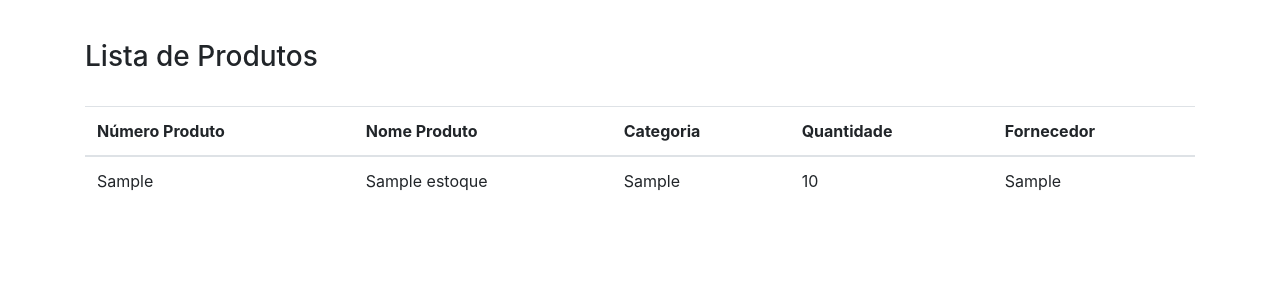
After one commit to Grazziano/Formulario, a PHP site: page /listarProdutos.php in a window 1280 px wide. The commit adds this page. Shown: the top 300 px of the page. Run offline with PHP 8.4, Linux system fonts and the light colour scheme; tables that the repository leaves empty or names only in its code hold one stand-in row (values such as "Sample post").

Commit message:
Listando os produtos

```diff
--- a/index.php
+++ b/index.php
@@ -6,6 +6,7 @@
     <meta name="viewport" content="width=device-width, initial-scale=1.0">
     <meta http-equiv="X-UA-Compatible" content="ie=edge">
     <title>Formulário de Cadastro</title>
+    <link rel="icon" href="img/icons8-google-forms-32.png">
     <link rel="stylesheet" href="css/bootstrap.css">
 
     <style type="text/css">
--- /dev/null
+++ b/listarProdutos.php
@@ -0,0 +1,57 @@
+<!DOCTYPE html>
+<html lang="pt-br">
+
+<head>
+    <meta charset="UTF-8">
+    <meta name="viewport" content="width=device-width, initial-scale=1.0">
+    <meta http-equiv="X-UA-Compatible" content="ie=edge">
+    <link rel="stylesheet" href="css/bootstrap.css">
+    <title>Listagem de Produtos</title>
+</head>
+
+<body>
+    <div class="container" style="margin-top: 40px">
+        <h3>Lista de Produtos</h3>
+        <br>
+        <table class="table">
+            <thead>
+                <tr>
+                    <th scope="col">Número Produto</th>
+                    <th scope="col">Nome Produto</th>
+                    <th scope="col">Categoria</th>
+                    <th scope="col">Quantidade</th>
+                    <th scope="col">Fornecedor</th>
+                </tr>
+            </thead>
+
+            <?php
+            include 'conexao.php';
+            $sql = "SELECT * FROM estoque";
+            $busca = mysqli_query($conexao, $sql);
+
+            while ($array = mysqli_fetch_array($busca)) {
+                $id = $array['id'];
+                $numero = $array['numero'];
+                $nome = $array['nome'];
+                $categoria = $array['categoria'];
+                $quantidade = $array['quantidade'];
+                $fornecedor = $array['fornecedor'];
+
+                ?>
+                <tr>
+                    <td><?php echo $numero ?></td>
+                    <td><?php echo $nome ?></td>
+                    <td><?php echo $categoria ?></td>
+                    <td><?php echo $quantidade ?></td>
+                    <td><?php echo $fornecedor ?></td>
+                </tr>
+            <?php
+            }
+            ?>
+
+        </table>
+    </div>
+    <script type="js/bootstrap.js"></script>
+</body>
+
+</html>
```
Also changed, not shown: img/icons8-google-forms-32.png (added).
